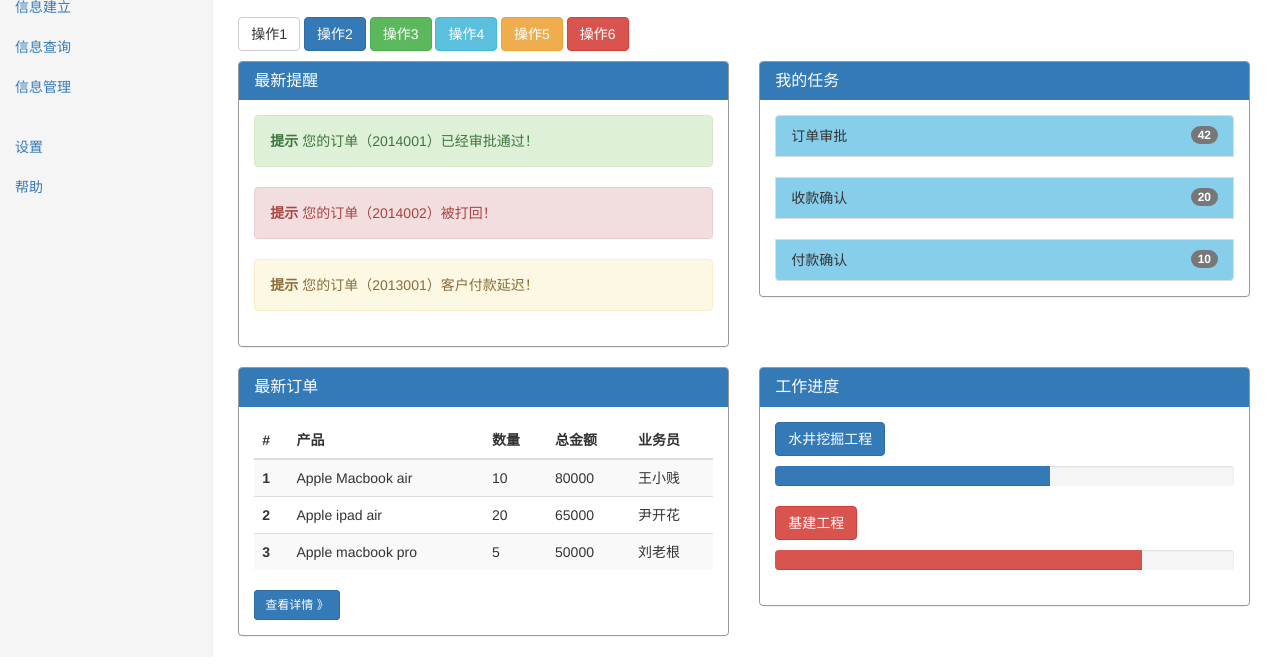
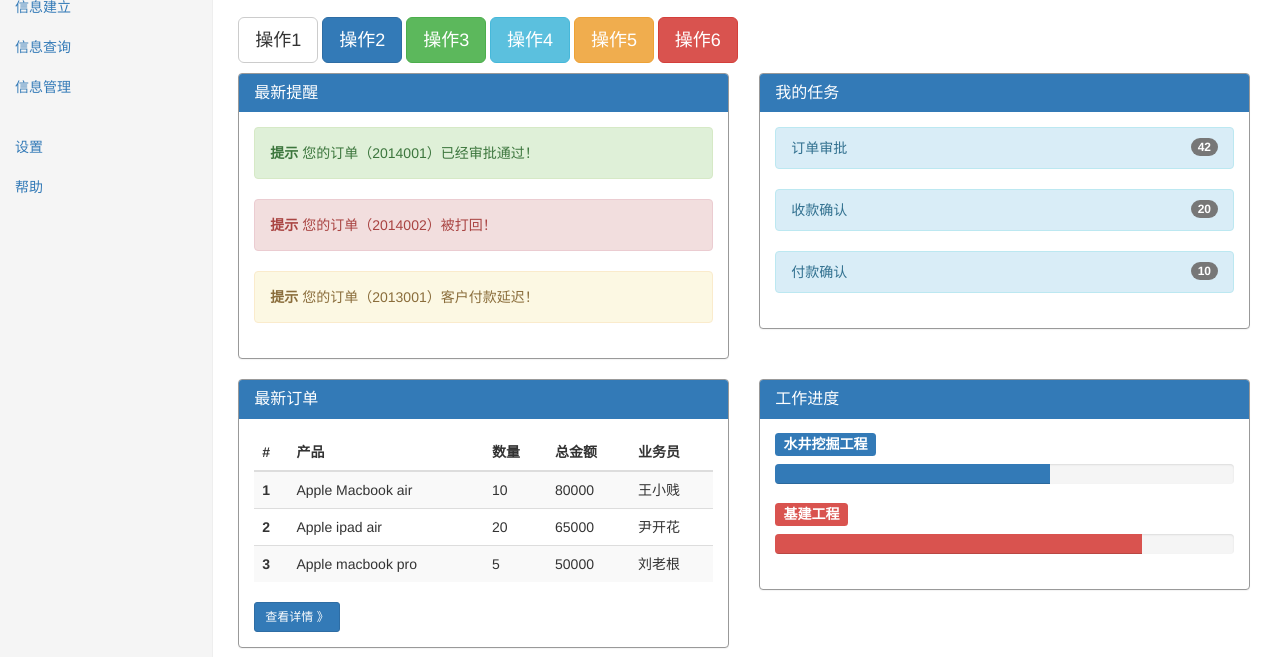
Before and after one commit to liuxc1110/exam, a plain HTML site: page index.html in a window 1280 px wide. Shown: the part 143-811 px from the top of the page. Drawn offline with Linux system fonts and the light colour scheme.

Commit message:
创建网站首页和样式

```diff
--- a/index.html
+++ b/index.html
@@ -13,7 +13,7 @@
       <nav class="navbar navbar-inverse navbar-fixed-top">
         <div class="container-fluid">
           <div class="navbar-header">
-            <button type="button" class="navbar-toggle collapsed" data-toggle="collapse" data-target="#bs-example-navbar-collapse-1" aria-expanded="false">
+            <button type="button" class="navbar-toggle collapsed" data-toggle="collapse" data-target="#navbar" aria-expanded="false">
               <span class="sr-only">切换导航</span>
               <span class="icon-bar"></span>
               <span class="icon-bar"></span>
@@ -21,7 +21,7 @@
             </button>
             <a class="navbar-brand a1" href="#">某管理系统</a>
           </div>
-          <div class="collapse navbar-collapse" id="bs-example-navbar-collapse-1">
+          <div class="collapse navbar-collapse" id="navbar">
             <ul class="nav navbar-nav">
               <li><a href="#">首页</a></li>
               <li class="dropdown">
@@ -49,7 +49,7 @@
         </div>
       </nav>
       <div class="row">
-        <div class="col-sm-3 col-md-2 sidebar">
+        <div class="hidden-xs col-sm-3 col-md-2 sidebar">
           <ul class="nav nav-sidebar">
             <br>
             <li class="active"><a href="#">首页<span class="sr-only">(current)</span></a></li><br>
@@ -66,12 +66,12 @@
       <div class="col-sm-9 col-sm-offset-3 col-md-10 col-md-offset-2 main">
           <h1 class="page-header">管理控制台</h1>
          <p>
-        <button class="btn btn-default" type="button">操作1</button>
-        <button class="btn btn-primary" type="button">操作2</button>
-        <button class="btn btn-success" type="button">操作3</button>
-        <button class="btn btn-info" type="button">操作4</button>
-        <button class="btn btn-warning" type="button">操作5</button>
-        <button class="btn btn-danger" type="button">操作6</button>
+        <button class="btn btn-lg btn-default" type="button">操作1</button>
+        <button class="btn btn-lg btn-primary" type="button">操作2</button>
+        <button class="btn btn-lg btn-success" type="button">操作3</button>
+        <button class="btn btn-lg btn-info" type="button">操作4</button>
+        <button class="btn btn-lg btn-warning" type="button">操作5</button>
+        <button class="btn btn-lg btn-danger" type="button">操作6</button>
       </p>
       <div class="row">
       <div class=" col-md-6 col-sm-12">
@@ -98,18 +98,13 @@
         <h3 class="panel-title ">我的任务</h3>
       </div>
       <div class="panel-body">
-        <li class="list-group-item">
-        <span class="badge">42</span>
-        订单审批
-      </li>
-      <li class="list-group-item">
-        <span class="badge">20</span>
-        收款确认
-      </li>
-      <li class="list-group-item">
-        <span class="badge">10</span>
-        付款确认
-      </li>
+      	<ul class="nav nav-pills nav-stacked" role="tablist">
+        <li role="presenttation">
+      <a href="#" class="alert alert-info">订单审批 <span class="badge pull-right">42</span> </a></li>
+    <li role="presenttation">
+      <a href="#" class="alert alert-info">收款确认 <span class="badge pull-right">20</span> </a></li>
+    <li role="presenttation">
+      <a href="#" class="alert alert-info">付款确认<span class="badge pull-right">10</span> </a></li></ul>
       </div>
             </div>
           </div></div>
@@ -164,14 +159,13 @@
         <h3 class="panel-title ">工作进度</h3>
       </div>
       <div class="panel-body">
-          <a class="btn btn-primary" role="button" href="#">水井挖掘工程</a><br>
+         <span class="label label-primary zihao">水井挖掘工程</span>
          <div class="progress">
   <div class="progress-bar" role="progressbar" aria-valuenow="60" aria-valuemin="0" aria-valuemax="100" style="width: 60%;">
 
   </div>
 </div>
-      <a class="btn btn-danger" role="button" href="#">基建工程</a><br>
-
+     <span class="label label-danger zihao">基建工程</span>
       <div class="progress">
       <div class="progress-bar progress-bar-danger" role="progressbar" aria-valuenow="80" aria-valuemin="0" aria-valuemax="100" style="width: 80%">
 
--- a/style.css
+++ b/style.css
@@ -70,3 +70,6 @@ ol, ul {
 .progress {
 	margin-top: 10px;
 }
+.zihao {
+    font-size: 14px;
+}
```
